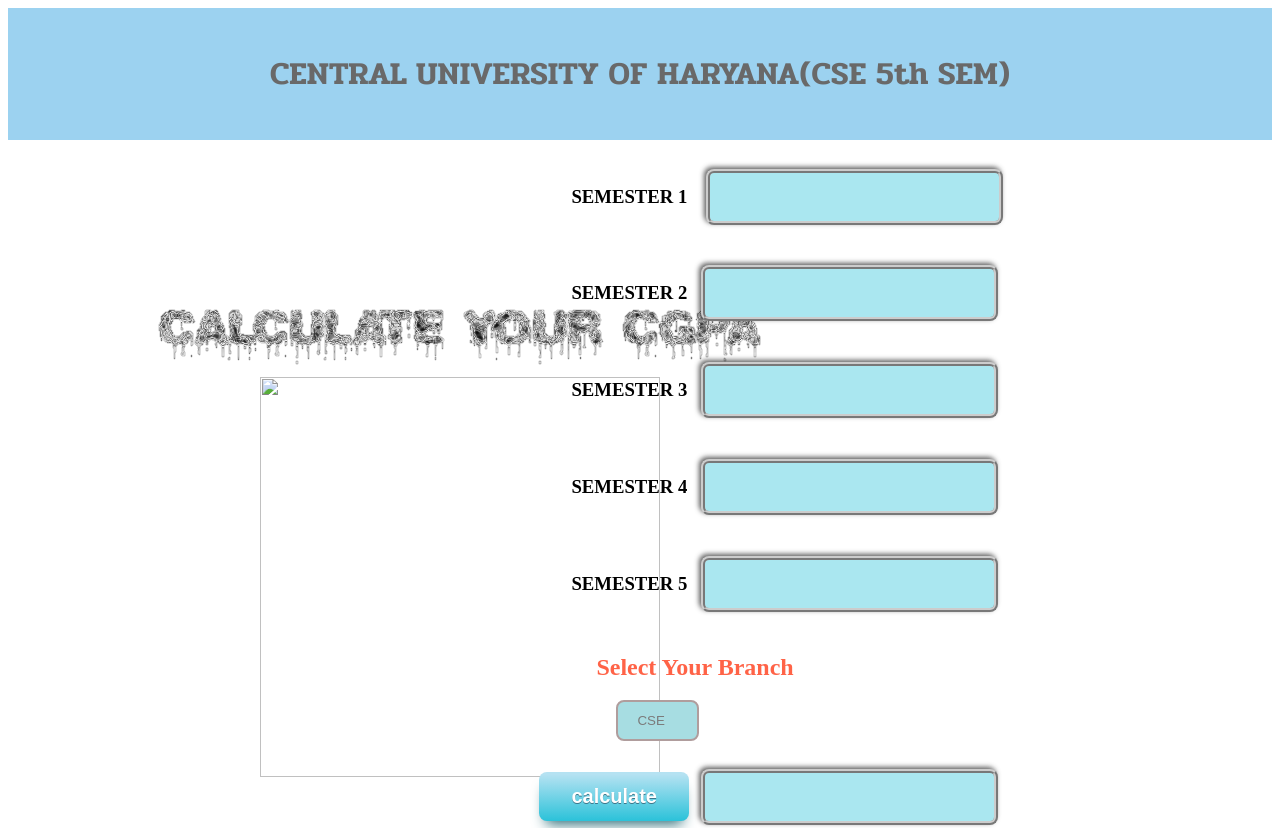
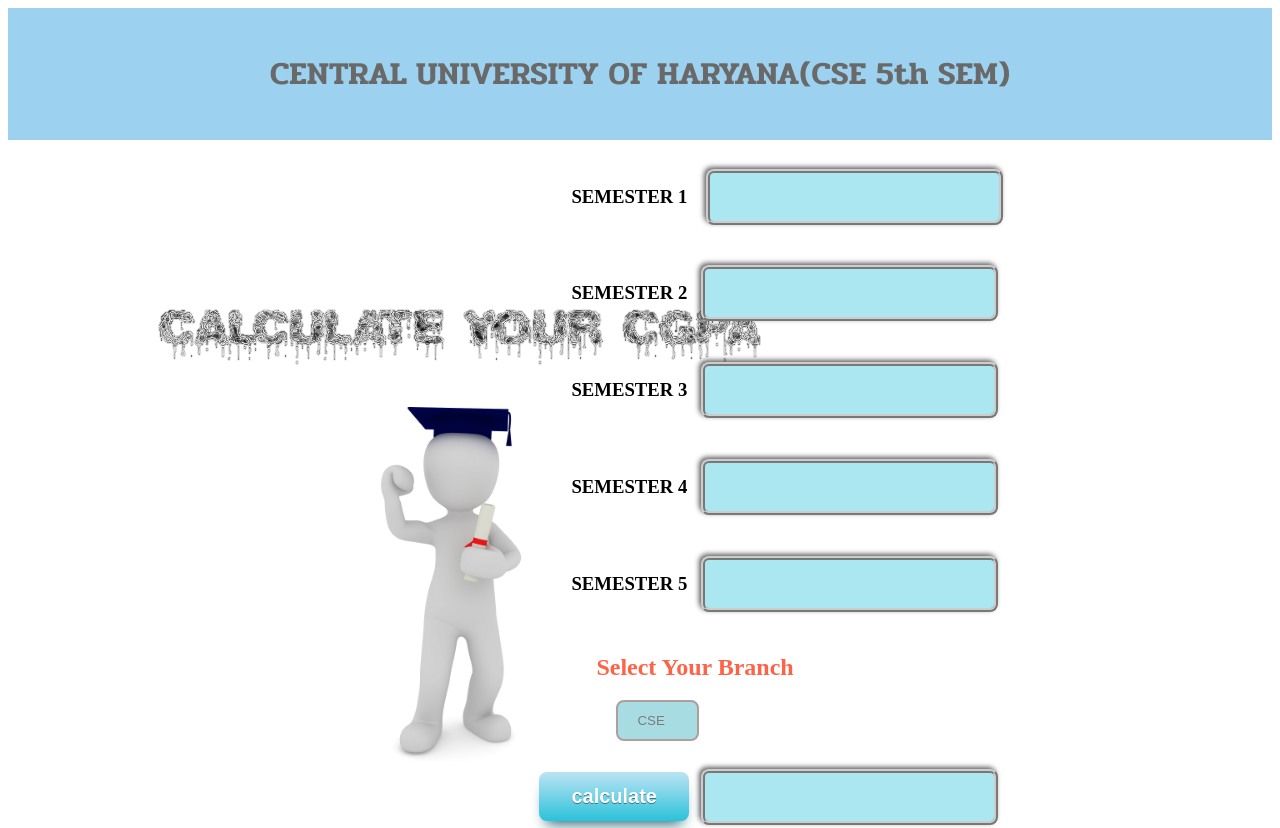
Before and after one commit to imkunalkumar/CGPA-Calculator, a plain HTML site: page index.html in a window 1280 px wide. Shown: the top 828 px of the page. Drawn offline with Linux system fonts and the light colour scheme.

Commit message:
Update index.html

```diff
--- a/index.html
+++ b/index.html
@@ -16,7 +16,7 @@
 	<h1><center>CENTRAL UNIVERSITY OF HARYANA(CSE 5th SEM)</center></h1></div>
         <div class="animation">
         <img src="img/img.gif"><br>
-		<center><img src="image/img2.jpg" width="400" height="400"></center>
+		<center><img src="img/img2.jpg" width="400" height="400"></center>
 		</div>
         <div class="form-position">
        <h3> SEMESTER 1 &nbsp;&nbsp; <input class="cinput" type="text" id="n1"/><br/><br/></h3>
```
